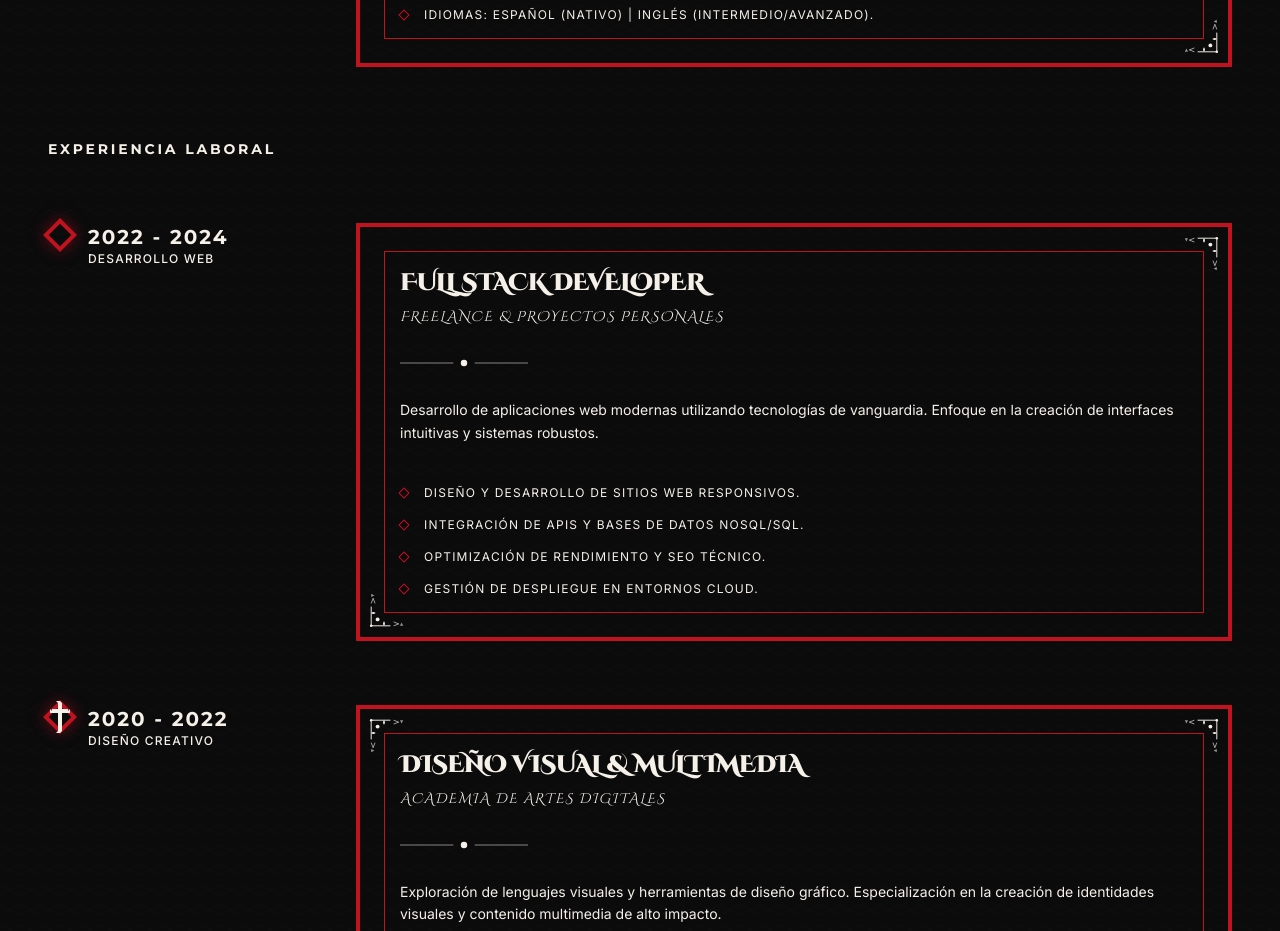
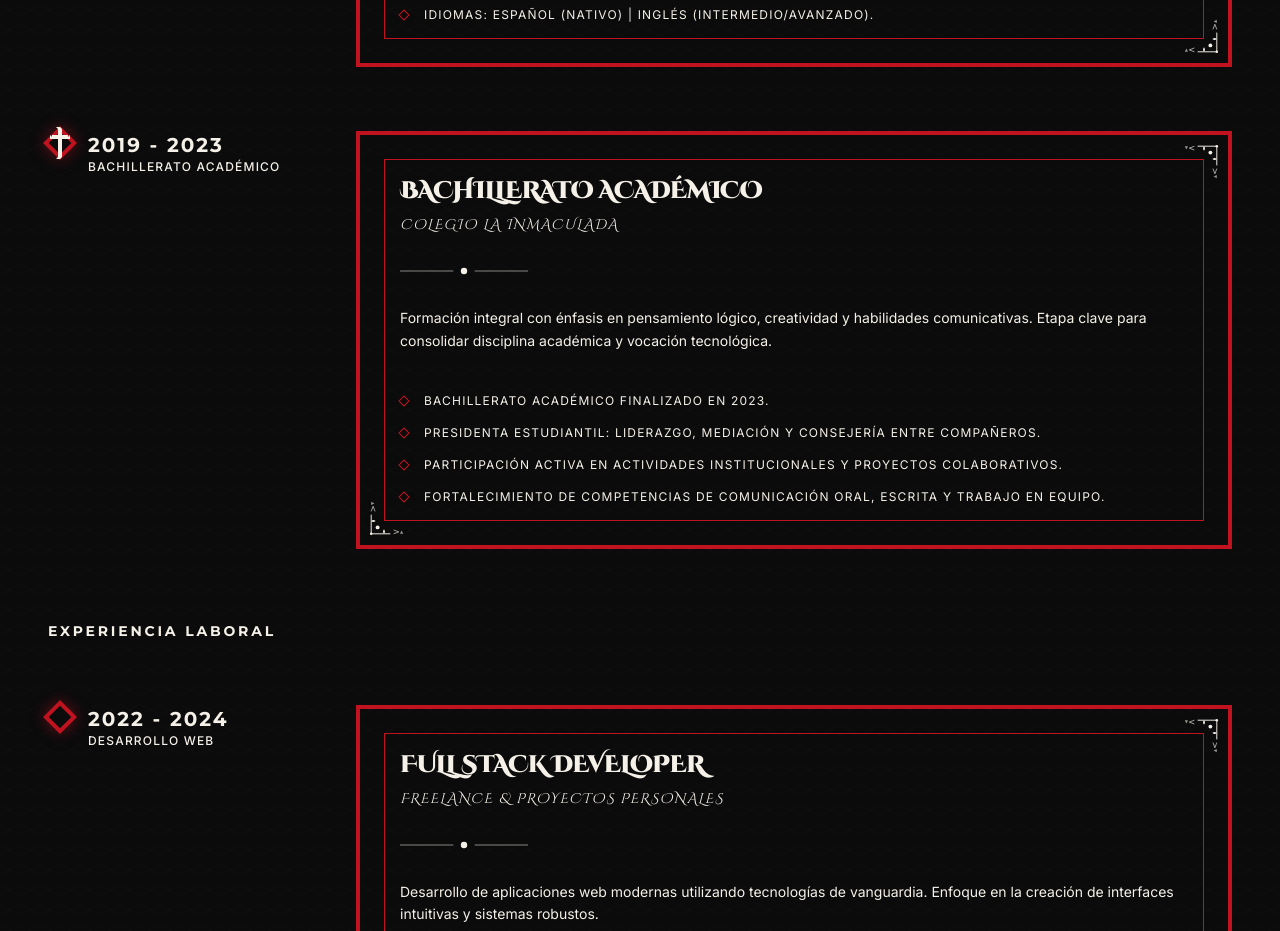
Before and after one commit to johanagaviria19/Personalportfoliowireframe, a React (Vite) app: page / in a window 1280 px wide. Shown: the part 8020-8951 px from the top of the page. Built offline with nearby package versions, Linux system fonts and the light colour scheme; a web font is replaced by a local one.

Commit message:
feat: add bachillerato entry

```diff
--- a/src/app/components/Experience.tsx
+++ b/src/app/components/Experience.tsx
@@ -94,6 +94,70 @@ export function Experience() {
                 </div>
 
                 {/* Hover glow */}
+                <div className="absolute inset-0 opacity-0 group-hover:opacity-100 transition-opacity duration-300 pointer-events-none"
+                     style={{ boxShadow: 'inset 0 0 40px rgba(193, 18, 31, 0.1)' }}></div>
+              </div>
+            </div>
+          </div>
+
+          {/* Experience item 2 - Academic high school */}
+          <div className="grid lg:grid-cols-12 gap-8 lg:gap-12">
+            <div className="lg:col-span-3">
+              <div className="flex items-start gap-4">
+                <div className="flex flex-col items-center">
+                  <div className="relative">
+                    <div className="w-6 h-6 border-4 border-primary bg-accent rotate-45"
+                         style={{ boxShadow: '0 0 15px rgba(193, 18, 31, 0.5)' }}></div>
+                    <div className="absolute inset-0 flex items-center justify-center">
+                      <GothicCross size="sm" className="text-primary w-3 h-4" />
+                    </div>
+                  </div>
+                </div>
+                <div className="space-y-2">
+                  <span className="text-xl font-bold text-primary uppercase tracking-widest" style={{ fontFamily: "'Montserrat', sans-serif" }}>2019 - 2023</span>
+                  <p className="text-xs text-foreground/40 uppercase tracking-widest font-medium">Bachillerato Académico</p>
+                </div>
+              </div>
+            </div>
+
+            <div className="lg:col-span-9">
+              <div className="relative bg-background p-8 lg:p-10 border-4 border-primary group hover:border-accent transition-all duration-300">
+                <CornerOrnament position="top-right" className="absolute top-2 right-2 text-primary/60 w-8 h-8 group-hover:text-accent transition-colors duration-300" />
+                <CornerOrnament position="bottom-left" className="absolute bottom-2 left-2 text-primary/60 w-8 h-8 group-hover:text-accent transition-colors duration-300" />
+
+                <div className="absolute inset-6 border border-primary/20 group-hover:border-primary/40 transition-all duration-300"></div>
+
+                <div className="relative z-10 space-y-6">
+                  <div className="space-y-2" style={{ fontFamily: "'Cinzel Decorative', serif" }}>
+                    <h3 className="text-2xl font-black text-foreground uppercase tracking-tight group-hover:text-primary transition-colors duration-300">Bachillerato Académico</h3>
+                    <p className="text-sm font-medium text-primary/60 uppercase tracking-widest italic">Colegio La Inmaculada</p>
+                  </div>
+
+                  <svg className="w-32 h-6" viewBox="0 0 120 20" fill="none">
+                    <path d="M0 10 L50 10" stroke="currentColor" strokeWidth="0.5" className="text-primary/40"/>
+                    <circle cx="60" cy="10" r="3" fill="currentColor" className="text-primary"/>
+                    <path d="M70 10 L120 10" stroke="currentColor" strokeWidth="0.5" className="text-primary/40"/>
+                  </svg>
+
+                  <div className="space-y-4 text-foreground/70 leading-relaxed text-sm" style={{ fontFamily: "'Inter', sans-serif" }}>
+                    <p>Formación integral con énfasis en pensamiento lógico, creatividad y habilidades comunicativas. Etapa clave para consolidar disciplina académica y vocación tecnológica.</p>
+                  </div>
+
+                  <div className="space-y-4 pt-4">
+                    {[
+                      "Bachillerato Académico finalizado en 2023.",
+                      "Presidenta estudiantil: liderazgo, mediación y consejería entre compañeros.",
+                      "Participación activa en actividades institucionales y proyectos colaborativos.",
+                      "Fortalecimiento de competencias de comunicación oral, escrita y trabajo en equipo."
+                    ].map((item, i) => (
+                      <div key={i} className="flex gap-4 items-center group/item">
+                        <div className="w-2 h-2 border border-primary rotate-45 group-hover/item:bg-primary transition-colors duration-300 flex-shrink-0"></div>
+                        <p className="text-xs uppercase tracking-widest text-foreground/60 group-hover/item:text-foreground transition-colors duration-300">{item}</p>
+                      </div>
+                    ))}
+                  </div>
+                </div>
+
                 <div className="absolute inset-0 opacity-0 group-hover:opacity-100 transition-opacity duration-300 pointer-events-none"
                      style={{ boxShadow: 'inset 0 0 40px rgba(193, 18, 31, 0.1)' }}></div>
               </div>
```
